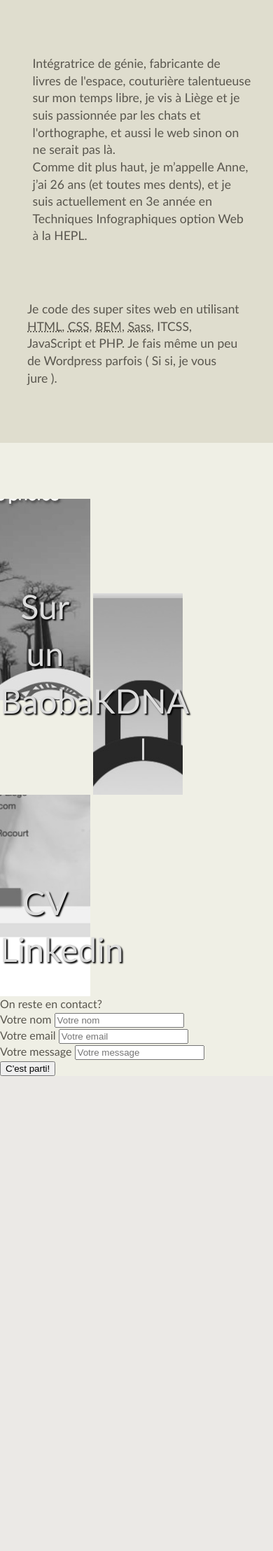
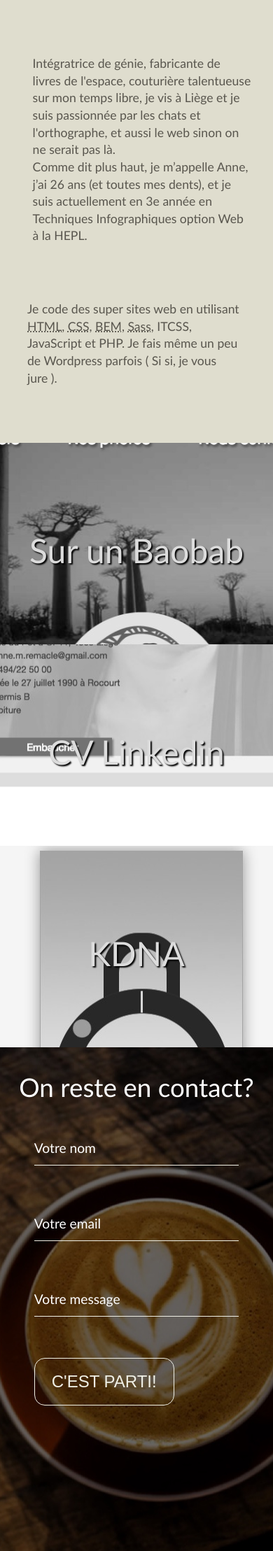
Before and after one commit to AnneRemacle/refonte-portfolio, a PHP site: page / in a window 390 px wide. Shown: the part 835-3052 px from the top of the page at 70% size. Before the commit the page ends 2373 px from the top, so only its background shows below. Run offline with PHP 8.4, Linux system fonts and the light colour scheme; style sheets or scripts are compiled from the project's sources.

Commit message:
home page responsive

```diff
--- a/site/sources/index.html
+++ b/site/sources/index.html
@@ -58,10 +58,10 @@
 					<a class="projets__single--title" href="html/baobab.html" title="Voir la fiche technique du projet sur un Baobab">Sur un Baobab</a>
 				</li>
 				<li class="projets__single">
-					<a class="projets__single--title" href="html/kdna.html" title="Voir la fiche technique du projet KDNA">KDNA</a>
+					<a class="projets__single--title" href="html/linkedin.html" title="Voir la fiche technique du projet CV Linkedin">CV Linkedin</a>
 				</li>
 				<li class="projets__single">
-					<a class="projets__single--title" href="html/linkedin.html" title="Voir la fiche technique du projet CV Linkedin">CV Linkedin</a>
+					<a class="projets__single--title" href="html/kdna.html" title="Voir la fiche technique du projet KDNA">KDNA</a>
 				</li>
 			</ul>
 		</section>
@@ -71,17 +71,25 @@
 				<h2 class="footer__title">On reste en contact?</h2>
 
 				<form action="#" method="post" class="footer__form">
-					<div class="form-group">
-						<label for="name" class="form__label">Votre nom</label>
-						<input type="text" name="name" id="name" placeholder="Votre nom" class="form__input" />
+					<div class="form__group">
+						<label for="name" class="">
+						<input type="text" name="name" id="name"  class="form__input" required />
+						<div class="form__label">Votre nom</div>
+						</label>
 					</div>
-					<div class="form-group">
-						<label for="email" class="form__label">Votre email</label>
-						<input type="text" name="email" id="email" placeholder="Votre email" class="form__input" />
+					<div class="form__group">
+						<label for="email">
+						<input type="text" name="email" id="email"  class="form__input" required />
+						<div class="form__label">Votre email</div>
+						</label>
+
 					</div>
-					<div class="form-group">
-						<label for="message" class="form__label">Votre message</label>
-						<input type="text" name="message" id="message" placeholder="Votre message" class="form__input" />
+					<div class="form__group">
+						<label for="message">
+						<input type="text" name="message" id="message"  class="form__input" required />
+						<div class="form__label">Votre message</div>
+						</label>
+
 					</div>
 
 					<button type="submit" class="form__button" value="Envoyez votre message">C'est parti!</button>
--- /dev/null
+++ b/site/sources/sass/components/_footer.scss
@@ -0,0 +1,150 @@
+/* Refonte-Portfolio
+ *
+ * /sass/components/footer.scss - basic styles for footer
+ *
+ * coded by Anne
+ * started at 22/09/2016
+ */
+
+ .footer {
+ 	background: transparent url(../assets/images/bg-footer.jpg) center no-repeat;
+ 	height: 45em;
+ 	color: white;
+ 	padding: 2em 0 5em;
+ 	&__title {
+		font-size: 3.375em;
+		text-align: center;
+		margin-bottom: 1em;
+ 	}
+ 	&__form {
+ 		width: 46%;
+ 		margin: 2em auto;
+ 	}
+ }
+
+ .form {
+	&__group {
+		margin-bottom: 2em;
+ 	}
+ 	&__label {
+ 		cursor: text;
+		margin-bottom: 0.4em;
+		font-size: 1.2em;
+		-webkit-transform: translateY(-2em);
+		   -moz-transform: translateY(-2em);
+		    -ms-transform: translateY(-2em);
+		     -o-transform: translateY(-2em);
+		        transform: translateY(-2em);
+ 		display: block;
+ 		-webkit-transition: all .2s ease-in-out;
+		   -moz-transition: all .2s ease-in-out;
+		    -ms-transition: all .2s ease-in-out;
+		     -o-transition: all .2s ease-in-out;
+		        transition: all .2s ease-in-out;
+
+ 	}
+
+ 	&__input {
+ 		font-family: $futura;
+ 		display: block;
+ 		width: 100%;
+ 		background: transparent;
+ 		padding: 0.5em 0 0.8em;
+ 		font-size: 1.2em;
+ 		border: none;
+ 		border-bottom: 1px solid $bgColor;
+ 		color: $bgColor;
+ 		-webkit-transition: all .2s ease-in-out;
+		   -moz-transition: all .2s ease-in-out;
+		    -ms-transition: all .2s ease-in-out;
+		     -o-transition: all .2s ease-in-out;
+		        transition: all .2s ease-in-out;
+ 	}
+	&__input:focus {
+		outline: none;
+	}
+	&__input:focus + &__label {
+		color: $secondBgColor;
+		font-size: 1em;
+		text-transform: uppercase;
+
+		-webkit-transform: translateY(-5em);
+		   -moz-transform: translateY(-5em);
+		    -ms-transform: translateY(-5em);
+		     -o-transform: translateY(-5em);
+		        transform: translateY(-5em);
+	}
+	&__input:valid + &__label {
+		color: $secondBgColor;
+		font-size: 1em;
+		text-transform: uppercase;
+      	-webkit-transform: translateY(-5em);
+      	   -moz-transform: translateY(-5em);
+      	    -ms-transform: translateY(-5em);
+      	     -o-transform: translateY(-5em);
+      	        transform: translateY(-5em);
+	}
+
+	&__button {
+		text-transform: uppercase;
+		font-size: 1.5em;
+		border: 1px solid $bgColor;
+		border-radius: 15px;
+		padding: 0.8em 1em;
+		color: $bgColor;
+		background: transparent;
+ 	}
+ 	&__button:focus, &__button:hover {
+ 		background: $bgColor;
+ 		color: $textColor;
+ 		-webkit-transition: all .2s ease-in-out;
+		   -moz-transition: all .2s ease-in-out;
+		    -ms-transition: all .2s ease-in-out;
+		     -o-transition: all .2s ease-in-out;
+		        transition: all .2s ease-in-out;
+ 	}
+}
+
+@media screen and (max-width: 1024px) {
+ 	.footer {
+ 		&__title {
+			font-size: 3em;
+ 		}
+ 		&__form {
+ 			width: 60%;
+ 		}
+ 	}
+ }
+
+ @media screen and (max-width: 768px) {
+ 	.footer {
+ 		&__title {
+			font-size: 2.8em;
+ 		}
+ 		&__form {
+ 			width: 70%;
+ 		}
+ 	}
+ }
+
+@media screen and (max-width: 500px) {
+	.footer {
+		&__title {
+		font-size: 2.3em;
+		}
+		&__form {
+			width: 75%;
+		}
+	}
+}
+
+@media screen and (max-width: 375px) {
+	.footer {
+		&__title {
+		font-size: 1.8em;
+		}
+		&__form {
+			width: 75%;
+		}
+	}
+}
--- a/site/sources/sass/components/_presentation.scss
+++ b/site/sources/sass/components/_presentation.scss
@@ -36,12 +36,15 @@
 		width: 35.41%;
 		display: inline-block;
 		vertical-align: top;
-		margin: 5em auto;
-
+		margin: 5em auto 0;
  	}
  	&__bloc:nth-of-type(1) {
  		margin-right: 5%;
  		margin-left: 11.944%;
+ 		padding-bottom: 5em
+ 	}
+ 	&__bloc:nth-of-type(2) {
+ 		padding-bottom: 5em;
  	}
  	&__text {
  		font-size: 1.1em;
--- a/site/sources/sass/components/_projets.scss
+++ b/site/sources/sass/components/_projets.scss
@@ -43,10 +43,26 @@
  	&__single:nth-of-type(1) {
 		background: url(../assets/images/baobab.jpg) center no-repeat;
  	}
- 	&__single:nth-of-type(2) {
+ 	&__single:nth-of-type(3) {
  		background: url(../assets/images/kdna.jpg) center no-repeat;
  	}
- 	&__single:nth-of-type(3) {
+ 	&__single:nth-of-type(2) {
  		background: url(../assets/images/cv-linkedin.jpg) center no-repeat;
  	}
  }
+
+ @media screen and (max-width: 1024px) {
+ 	.projets {
+ 		&__single {
+ 			width: 49%;
+ 		}
+ 	}
+ }
+
+ @media screen and (max-width: 900px) {
+ 	.projets {
+ 		&__single {
+ 			width: 100%;
+ 		}
+ 	}
+ }
--- a/site/sources/sass/styles.scss
+++ b/site/sources/sass/styles.scss
@@ -28,3 +28,4 @@
 @import "components/header";
 @import "components/presentation";
 @import "components/projets";
+@import "components/footer";
```
Also changed, not shown: dev/index.html (+6 -4 lines), site/build/css/styles.css (+165 -3 lines), site/build/index.html (+19 -11 lines), site/sources/images/bg-footer.jpg (added), 1 other file.
